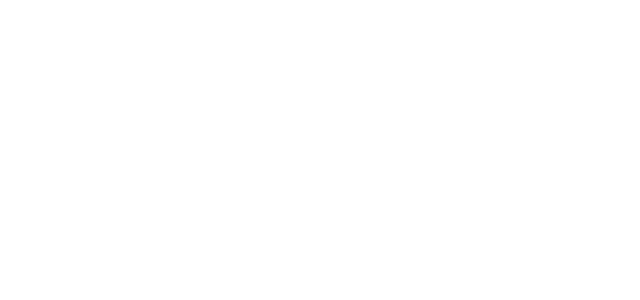
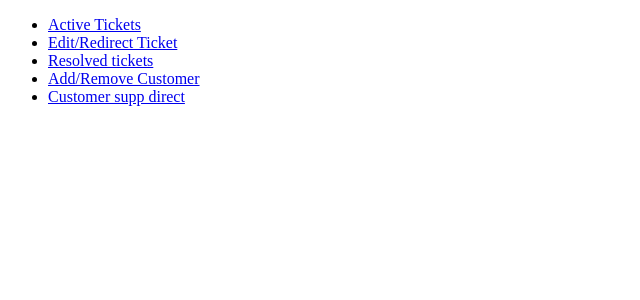
Before and after one commit to davezargar/CRM, a React (Vite) app in the folder client/: page /DefaultPage in a window 1280 px wide. Before the commit this address had no page. Shown: the top 300 px of the page, without its empty margins (0-640 px from the left). Built offline with nearby package versions, Linux system fonts and the light colour scheme.

Commit message:
Added navbar component

```diff
--- /dev/null
+++ b/client/src/DefaultPage.jsx
@@ -0,0 +1,8 @@
+import NavBar from "./NavBar"
+
+function DefaultPage()
+{
+    return <div><NavBar></NavBar></div>
+}
+
+export default DefaultPage;
--- /dev/null
+++ b/client/src/NavBar.jsx
@@ -0,0 +1,37 @@
+import { useState } from 'react'
+import { NavLink } from "react-router";
+const NavLinks = {
+    Admin:[
+        {name: "Active Tickets", path: "/ActiveTickets"},
+        {name: "Edit/Redirect Ticket", path: "/Edit/RedirectTicket"},
+        {name: "Resolved tickets", path: "/ResolvedTickets"},
+        {name: "Add/Remove Customer", path: "/Add/RemoveCustomer"},
+        {name: "Customer supp direct", path: "/CustomerSuppDirect"}
+    ],
+    Customer:[
+        {name: "Create Ticket", path: "/CreateTicket"},
+        {name: "Your Ticket History", path: "/YourTicketHistory"}
+    ],
+    CustomerService: [
+        {name: "Active Tickets", path: "/ActiveTickets"},
+        {name: "Edit/Redirect Ticket", path: "/Edit/RedirectTicket"},
+        {name: "Resolved tickets", path: "/ResolvedTickets"},
+    ]
+};
+
+function NavBar()
+{
+    const [role, setRole] = useState("Admin");
+
+    return (<nav>
+        <ul>
+            {NavLinks[role].map((link, index) =>(
+                <li key={index}>
+                    <NavLink to={link.path}>{link.name}</NavLink>
+                </li>
+            ))}
+        </ul>
+    </nav>)
+}
+
+export default NavBar;
--- a/client/src/main.jsx
+++ b/client/src/main.jsx
@@ -1,7 +1,7 @@
 import { StrictMode, useState, createContext, use, useEffect } from 'react'
 import { createRoot } from 'react-dom/client'
 import { BrowserRouter, Routes, Route, NavLink} from "react-router";
-
+import DefaultPage from "./DefaultPage";
 
 createRoot(document.getElementById('root')).render(
   <StrictMode>
@@ -14,6 +14,7 @@
     return <BrowserRouter>
         <Routes>
             <Route index element={<LoginForm/>}></Route>
+            <Route path="/DefaultPage" element={<DefaultPage/>}/>
         </Routes>
     </BrowserRouter>
 }
@@ -27,6 +28,6 @@
     return <form onSubmit={verifyLogin}>
         <label>email: <input type="text" name="email"/></label>
         <label>password: <input type="password" name="password"/></label>
-        <input type="submit" value="Sign in"/>
+        <NavLink to="/DefaultPage"><input type="submit" value="Sign in"/></NavLink>
     </form>
 }
```
